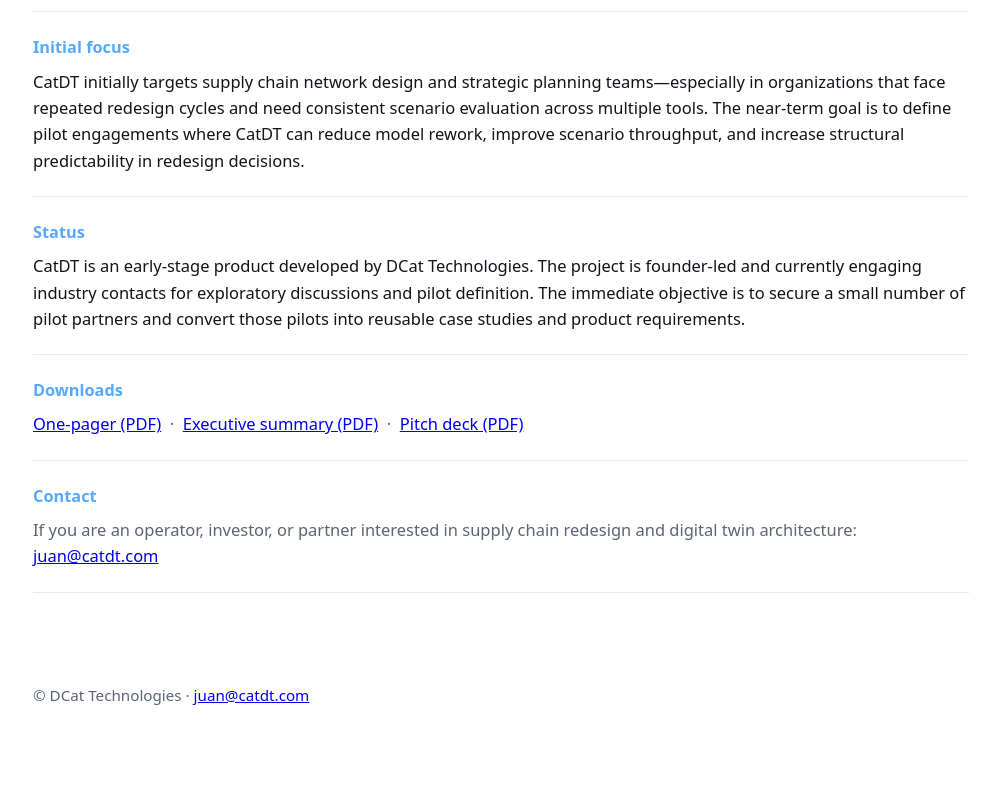
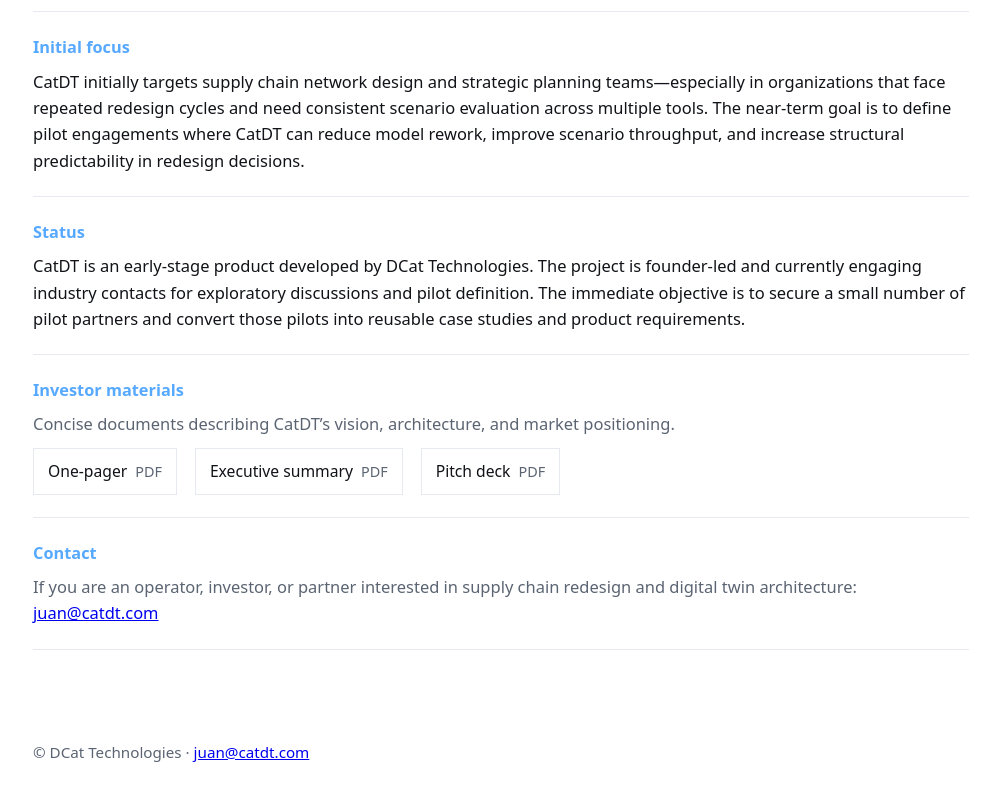
Before and after one commit to juancatdt/catdt-site, a plain HTML site: page index.html in a window 1280 px wide. Shown: the part 1001-1805 px from the top of the page, without its empty margins (139-1139 px from the left). Before the commit the page ends 1748 px from the top, so only its background shows below. Drawn offline with Linux system fonts and the light colour scheme.

Commit message:
Update index.html

```diff
--- a/index.html
+++ b/index.html
@@ -227,16 +227,30 @@
       </p>
     </section>
 
-    <section>
-  <div class="kicker">Downloads</div>
+
+
+   <section>
+  <div class="kicker">Investor materials</div>
+
   <p class="muted">
-    <a href="./One Pager.pdf" target="_blank" rel="noopener">One-pager (PDF)</a>
-    &nbsp;·&nbsp;
-    <a href="./ExecSummary-1.pdf" target="_blank" rel="noopener">Executive summary (PDF)</a>
-    &nbsp;·&nbsp;
-    <a href="./Deck.pdf" target="_blank" rel="noopener">Pitch deck (PDF)</a>
+    Concise documents describing CatDT’s vision, architecture, and market positioning.
   </p>
+
+  <div class="downloads">
+    <a class="download" href="./CatDT_OnePager.pdf" target="_blank" rel="noopener">
+      One-pager <span>PDF</span>
+    </a>
+
+    <a class="download" href="./CatDT_ExecSummary.pdf" target="_blank" rel="noopener">
+      Executive summary <span>PDF</span>
+    </a>
+
+    <a class="download" href="./CatDT_PitchDeck.pdf" target="_blank" rel="noopener">
+      Pitch deck <span>PDF</span>
+    </a>
+  </div>
 </section>
+
 
 
     <section>
```
